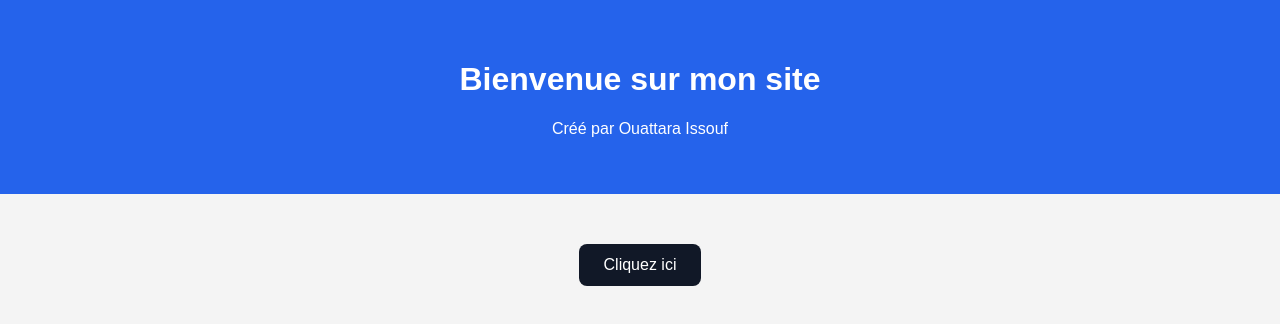
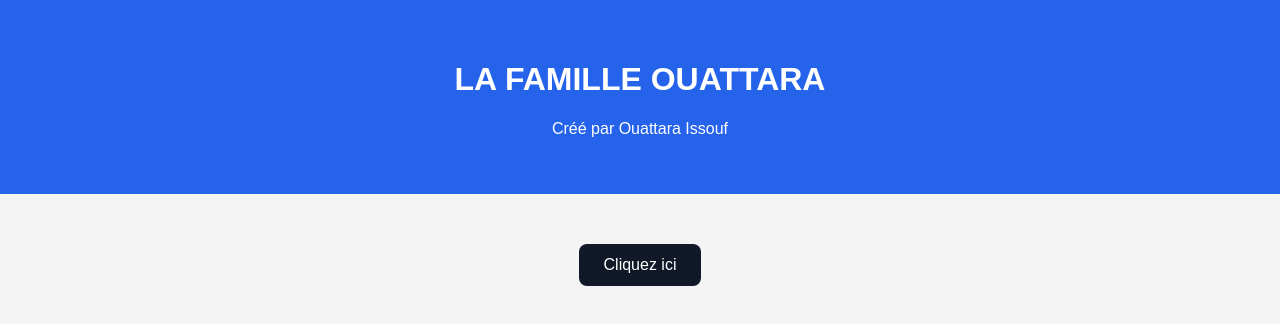
Before and after one commit to yussef061998/mon-site1, a plain HTML site: page index.html in a window 1280 px wide. Drawn offline with Linux system fonts and the light colour scheme.

Commit message:
Update index.html

```diff
--- a/index.html
+++ b/index.html
@@ -9,7 +9,7 @@
 <body>
 
     <header>
-        <h1>Bienvenue sur mon site</h1>
+        <h1>LA FAMILLE OUATTARA</h1>
         <p>Créé par Ouattara Issouf</p>
     </header>
 
```
